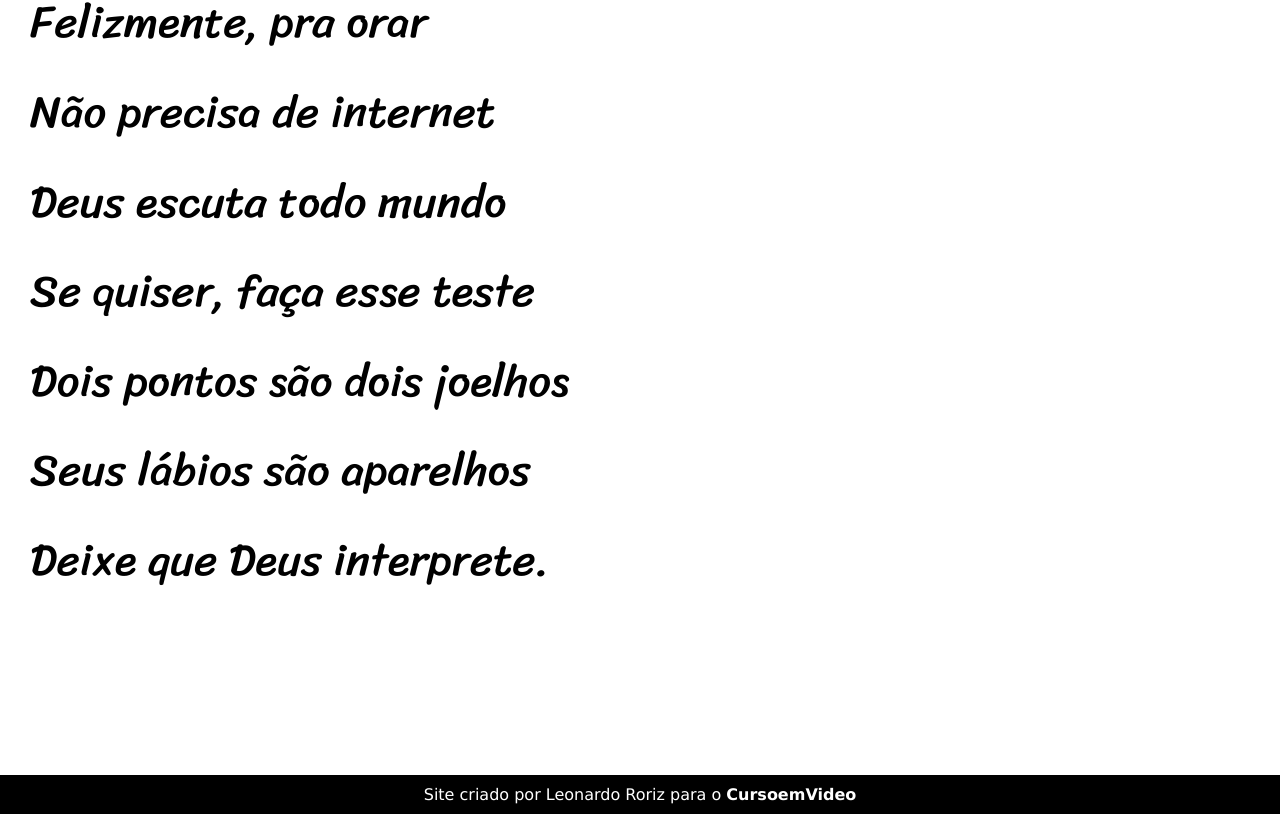
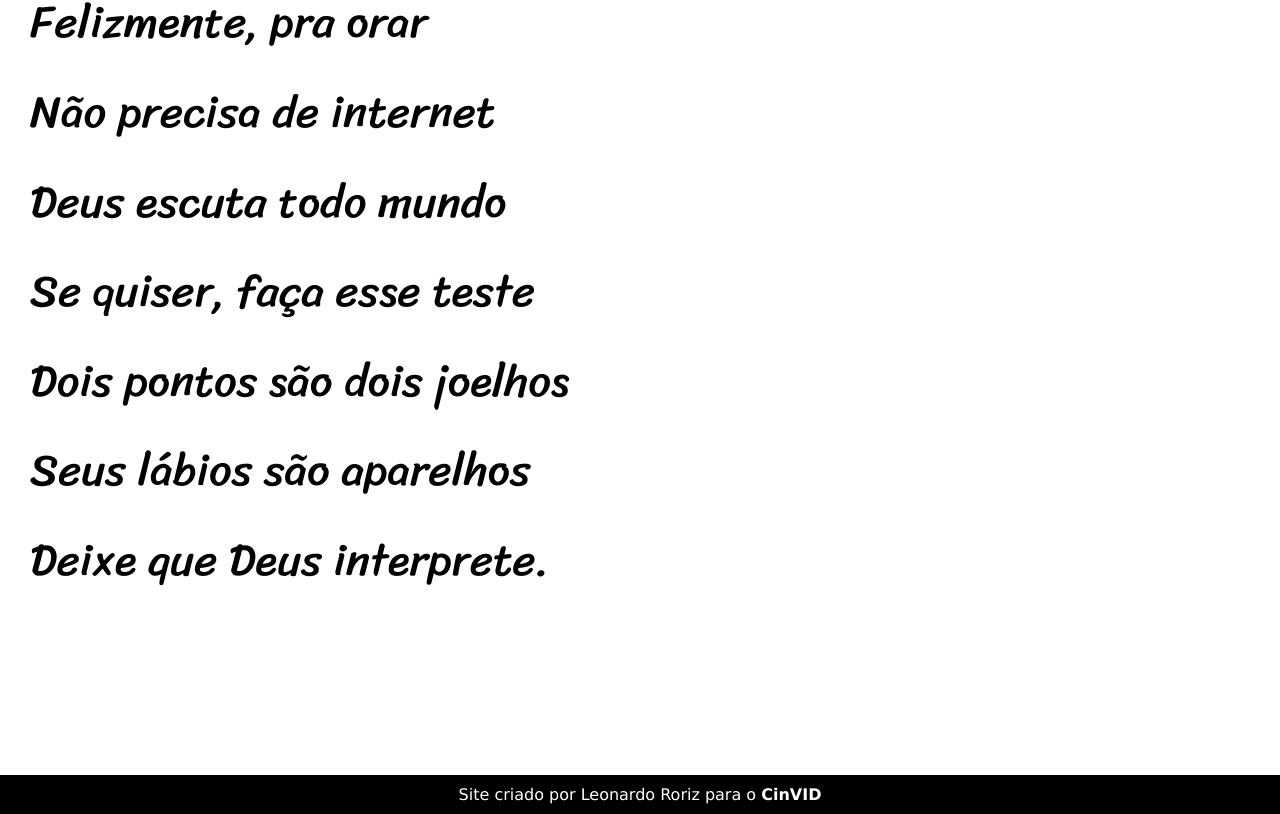
Before and after one commit to leonardororiztrue/projeto-cordel, a plain HTML site: page index.html in a window 1280 px wide. Shown: the part 5143-5957 px from the top of the page. Drawn offline with Linux system fonts and the light colour scheme; a web font is replaced by a local one.

Commit message:
atualizacao rodape

```diff
--- a/index.html
+++ b/index.html
@@ -99,7 +99,7 @@
     </section>
 
     <footer>
-        <p>Site criado por Leonardo Roriz para o <a href="https://www.cursoemvideo.com" target="_blank">CursoemVideo</a></p>
+        <p>Site criado por Leonardo Roriz para o <a href="https://www.cursoemvideo.com" target="_blank">CinVID</a></p>
     </footer>
 
 </body>
```
